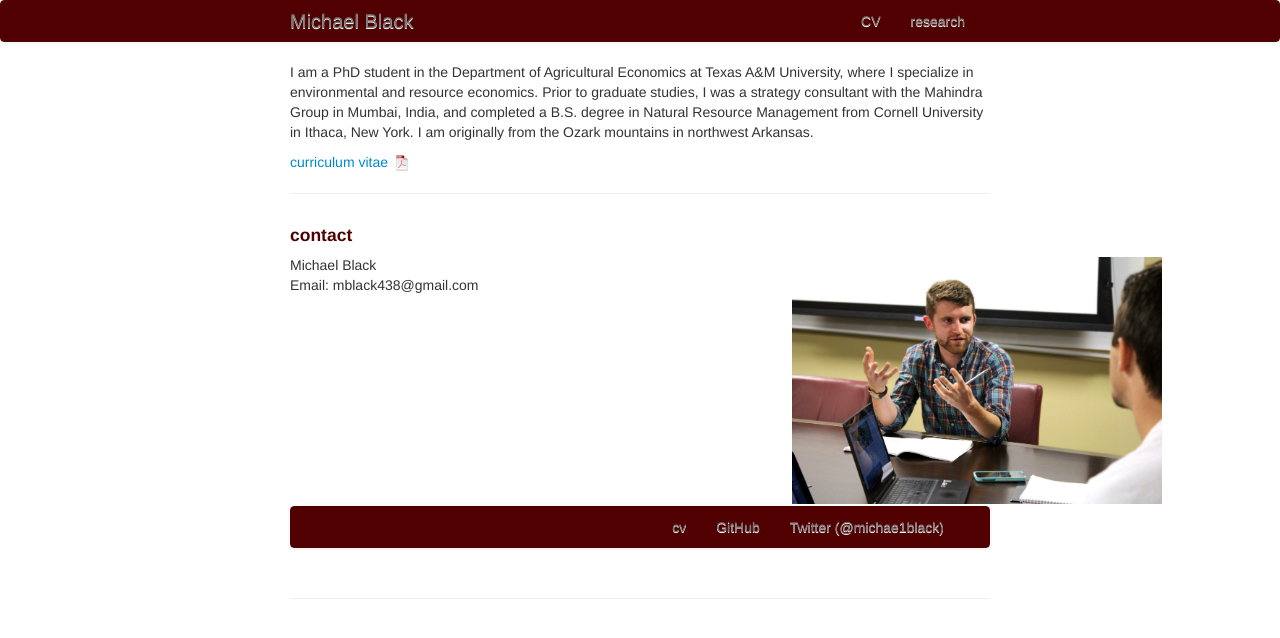
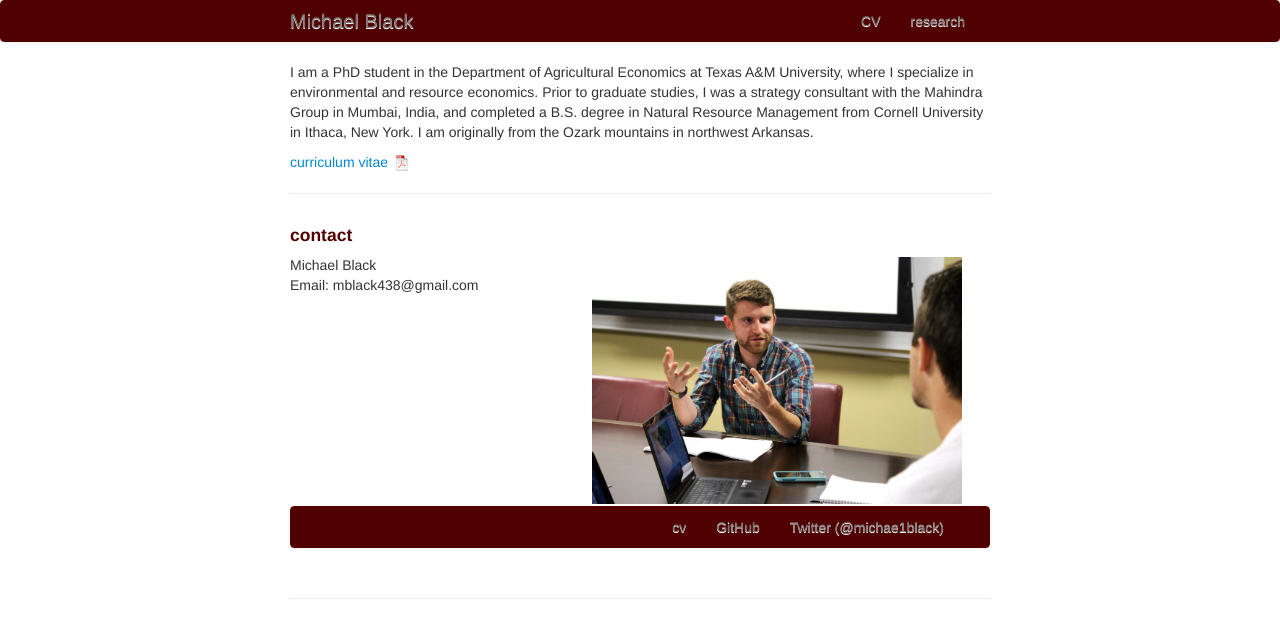
Before and after one commit to michael-black/michael-black.github.io, a Jekyll site: the page built from index.md, in a window 1280 px wide. Shown: the top 638 px of the page. Built offline with Jekyll 4.4.1, drawn with Linux system fonts in a browser that asks for light colours.

Commit message:
Tried to fix centering issue

```diff
--- a/index.md
+++ b/index.md
@@ -19,7 +19,7 @@ I am originally from the Ozark mountains in northwest Arkansas.
 <h4><a name="contact"></a>contact</h4>
 
     <div class="row-fluid">
-        <div class="span5">
+        <div class="span3">
             Michael Black<br/>
             Email: mblack438@gmail.com<br/>
         </div>
```
